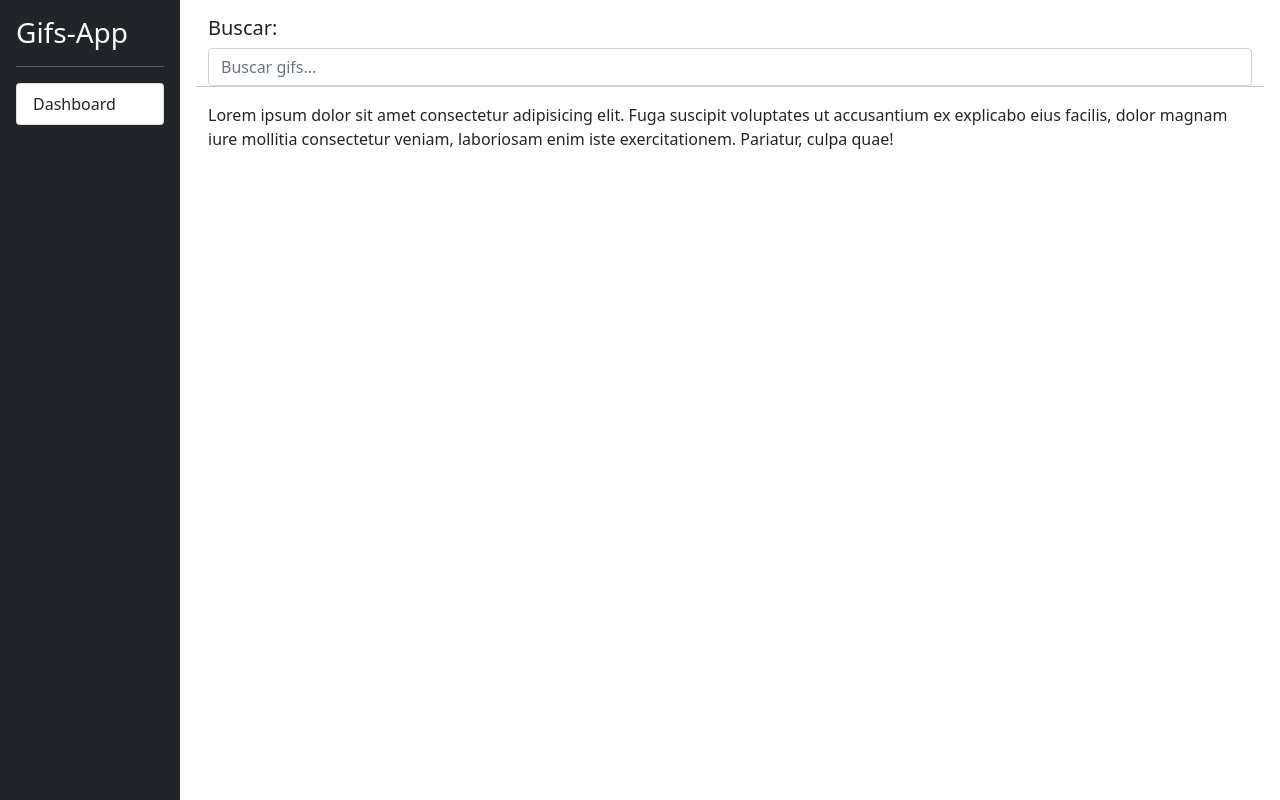
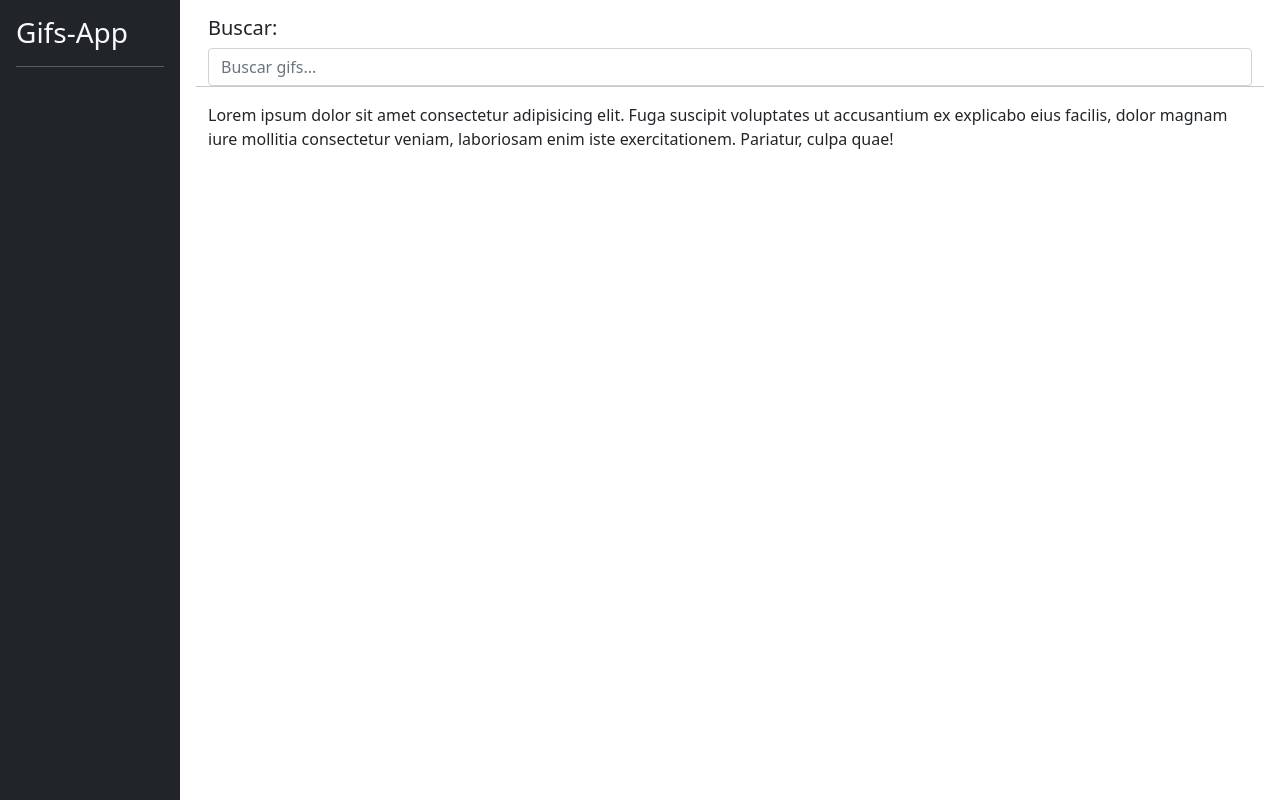
Before and after one commit to PikaLink89/gifsApp, an Angular app: page / in a window 1280 px wide. Built offline with nearby package versions, Linux system fonts and the light colour scheme.

Commit message:
Servicio de busqueda -> Resultado al sidebar

```diff
--- a/src/app/gifs/busqueda/busqueda.component.ts
+++ b/src/app/gifs/busqueda/busqueda.component.ts
@@ -1,4 +1,5 @@
 import { Component, ElementRef, OnInit, ViewChild } from '@angular/core';
+import { GifsService } from '../services/gifs.service';
 
 @Component({
   selector: 'app-busqueda',
@@ -10,10 +11,14 @@ export class BusquedaComponent  {
 
   @ViewChild('txtbuscar') txtbuscar:ElementRef<HTMLInputElement>;
 
+  constructor( private GifsService : GifsService){
+
+  }
 buscar(){
 
   const valor = this.txtbuscar.nativeElement.value;
-  console.log(valor);
+
+  this.GifsService.buscarGifs(valor);
 
   this.txtbuscar.nativeElement.value='';
 }
--- /dev/null
+++ b/src/app/gifs/services/gifs.service.ts
@@ -0,0 +1,20 @@
+import { Injectable } from '@angular/core';
+
+@Injectable({
+  providedIn: 'root'
+})
+export class GifsService {
+
+  private _historial: string[] = [];
+
+  get historial(){
+    return [...this._historial];
+  }
+
+  buscarGifs(query: string){
+
+    this._historial.unshift(query); //unshift inserta al inicio
+
+    console.log(this._historial);
+  }
+}
--- a/src/app/shared/siderbar/siderbar.component.html
+++ b/src/app/shared/siderbar/siderbar.component.html
@@ -3,8 +3,8 @@
     <hr class="text-white" />
 
     <div class="list-group list-reset">
-        <a href="#" class="list-group-item list-group-item-action">
-        Dashboard
+        <a *ngFor="let item of historial" href="#" class="list-group-item list-group-item-action">
+        {{item}}
 
       </a>
     </div>
--- a/src/app/shared/siderbar/siderbar.component.ts
+++ b/src/app/shared/siderbar/siderbar.component.ts
@@ -1,4 +1,6 @@
 import { Component, OnInit } from '@angular/core';
+import { GifsService } from '../../gifs/services/gifs.service';
+import { BusquedaComponent } from '../../gifs/busqueda/busqueda.component';
 
 @Component({
   selector: 'app-siderbar',
@@ -6,11 +8,16 @@ import { Component, OnInit } from '@angular/core';
   styles: [
   ]
 })
-export class SiderbarComponent implements OnInit {
+export class SiderbarComponent {
 
-  constructor() { }
+  constructor(private GifsService: GifsService) {
 
-  ngOnInit(): void {
+
+   }
+
+  get historial(){
+
+    return this.GifsService.historial;
   }
 
 }
```
